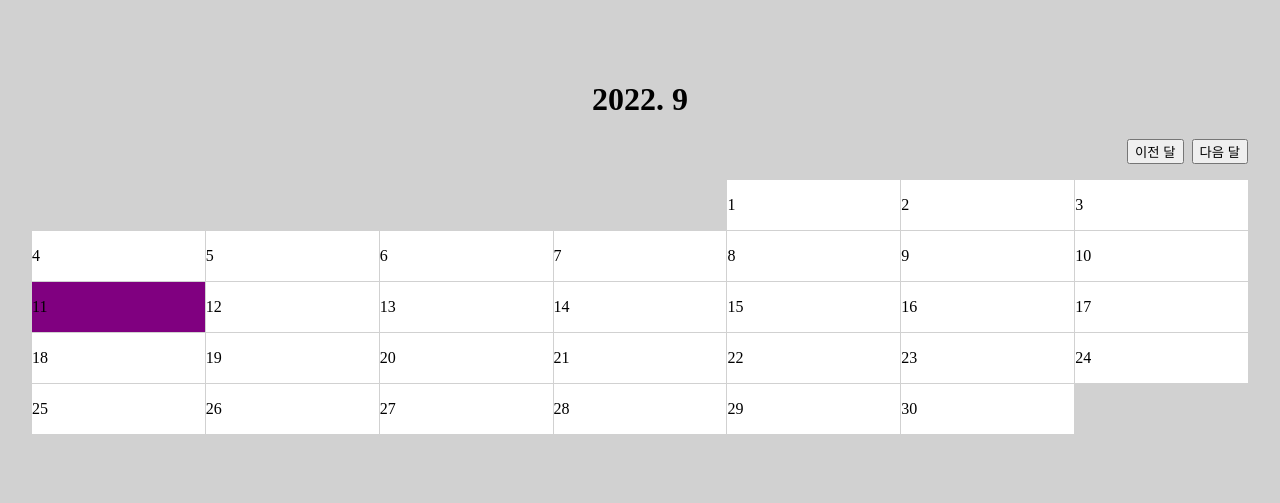
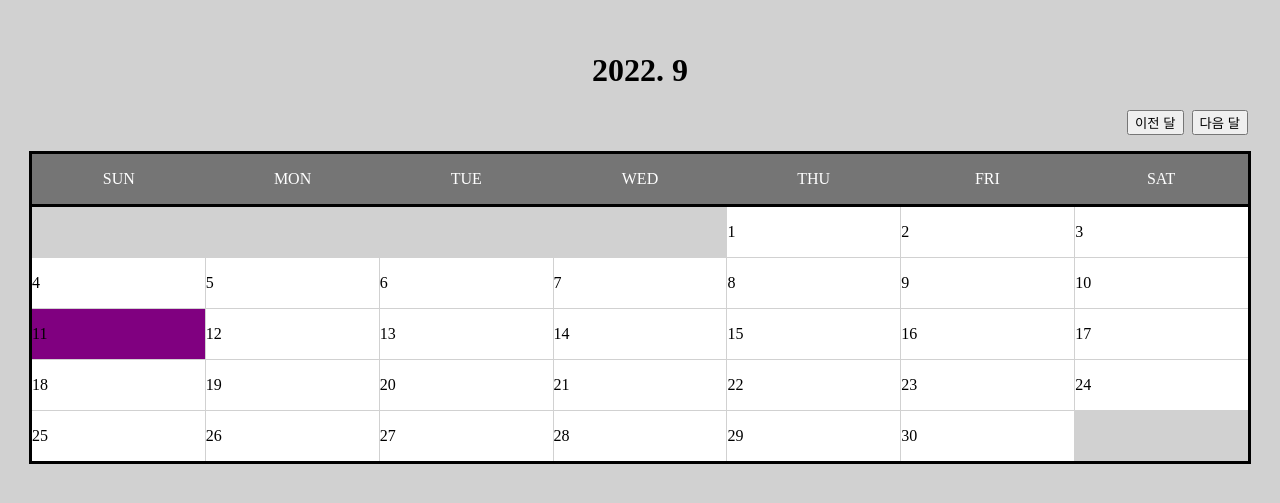
Before and after one commit to JeinJang/calendar-todo-list, a Next.js app: page / in a window 1280 px wide. Shown: the part 153-656 px from the top of the page. Built offline with nearby package versions, Linux system fonts and the light colour scheme.

Commit message:
feature: #3 calendar header edited

```diff
--- a/src/components/Calendar/CalendarHeader.tsx
+++ b/src/components/Calendar/CalendarHeader.tsx
@@ -1,5 +1,7 @@
 import Box from "../core/Box";
 import Text from "../core/Text";
+
+const days = ['SUN', 'MON', 'TUE', 'WED', 'THU', 'FRI', 'SAT'];
 
 type Props = {
   year: Number;
@@ -35,6 +37,23 @@ export default function CalendarHeader({
           다음 달
         </Box>
       </Box>
+      <Box
+        display="grid"
+        gridTemplateColumns="repeat(7, 1fr)"
+        width="100%"
+        border="3px solid black"
+      >
+        {days.map(d => (
+          <Box
+            key={d}
+            textAlign="center"
+            backgroundColor="#757575"
+            color="white"
+          >
+            <Text>{d}</Text>
+          </Box>
+        ))}
+      </Box>
     </>
   );
 };
--- a/src/components/Calendar/index.tsx
+++ b/src/components/Calendar/index.tsx
@@ -37,6 +37,9 @@ export default function Calendar() {
         gridTemplateColumns="repeat(7, 1fr)"
         gap="1px"
         width="100%"
+        borderLeft="3px solid black"
+        borderRight="3px solid black"
+        borderBottom="3px solid black"
       >
         {/* Date에서 date부분에 0을 넣으면 이전 달의 마지막을 return */}
         {Array.from({
```
